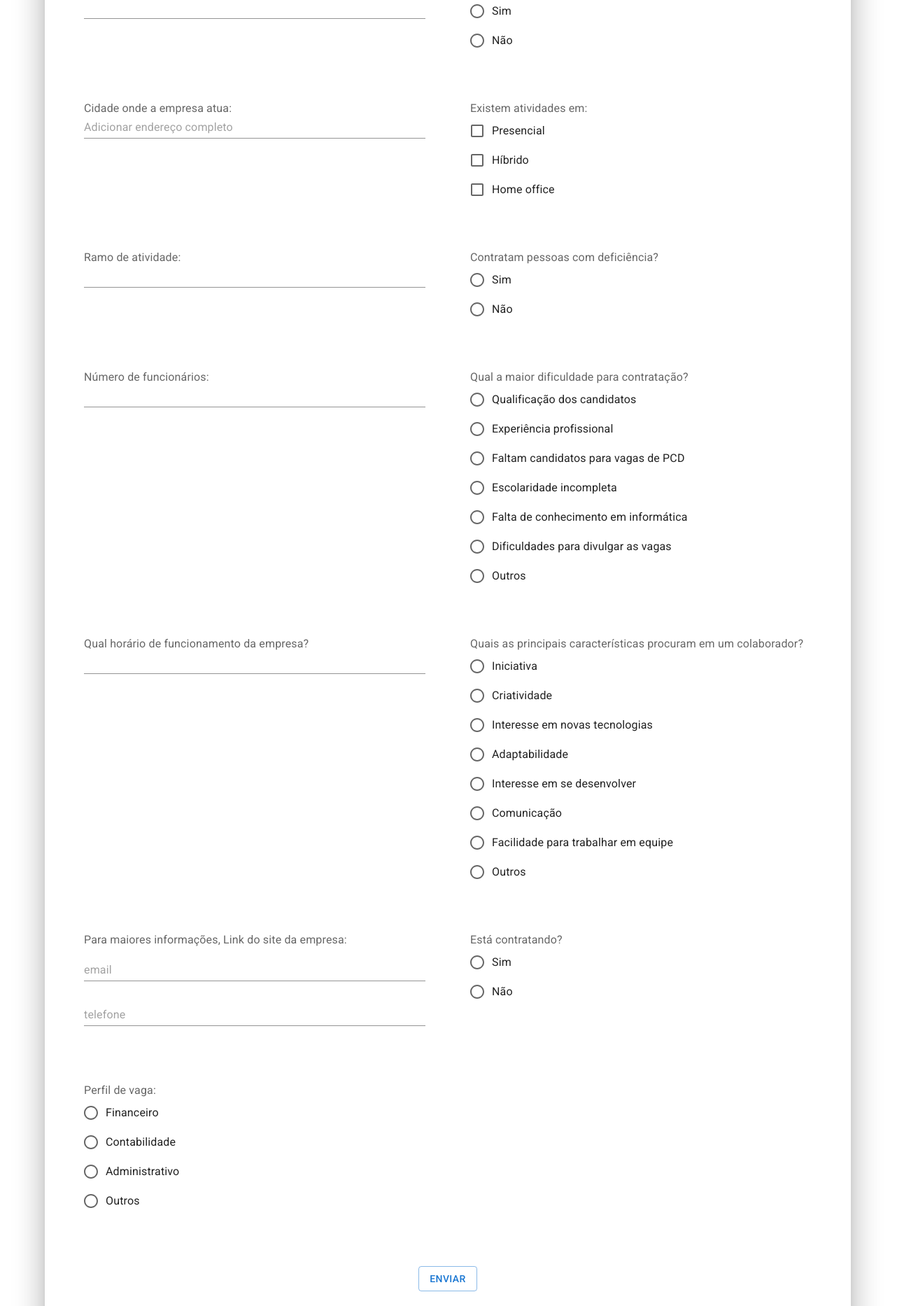
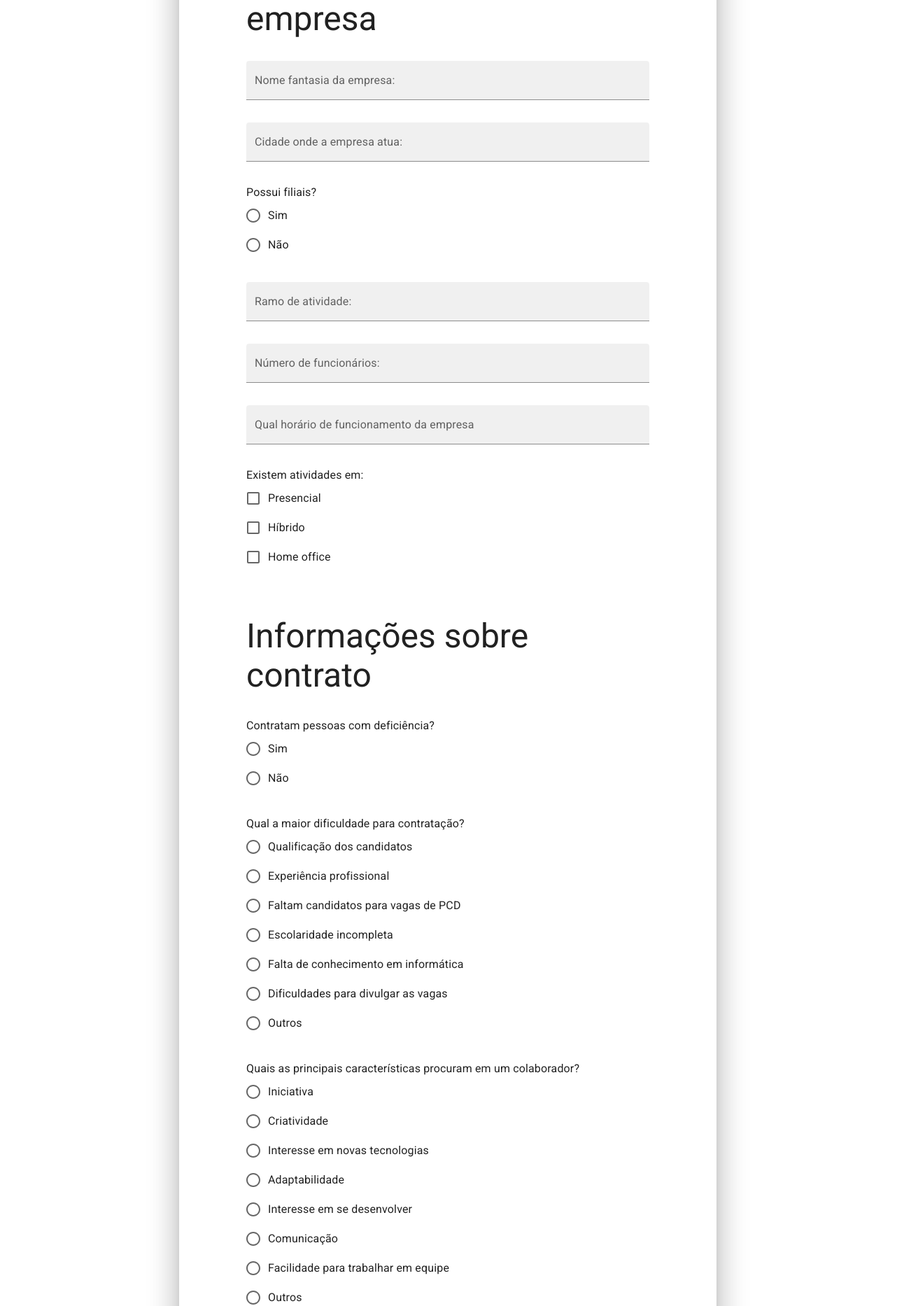
Before and after one commit to Tonny221/empresas-form, a React (Create React App) app: page / in a window 1280 px wide. Shown: the part 305-2171 px from the top of the page at 70% size, 1312 px wide, since content can reach past the window. Built offline with nearby package versions, Linux system fonts and the light colour scheme; the HTML template or start-up script is replaced by a standard one.

Commit message:
layout changes

```diff
--- a/public/index.html
+++ b/public/index.html
@@ -10,7 +10,7 @@
   <link rel="apple-touch-icon" href="%PUBLIC_URL%/logo192.png" />
   <link rel="manifest" href="%PUBLIC_URL%/manifest.json" />
   <link rel="stylesheet" href="https://fonts.googleapis.com/css?family=Roboto:300,400,500,700&display=swap" />
-  <title>React App</title>
+  <title>Empresas Parceiras</title>
 </head>
 
 <body>
--- a/src/containers/InfoData.js
+++ b/src/containers/InfoData.js
@@ -1,15 +1,27 @@
-import { Paper, Typography, styled, Container, InputLabel, TextField, Grid, RadioGroup, FormControlLabel, Radio, FormGroup, Checkbox } from '@mui/material'
+import { Paper, styled, Container, Typography, TextField, RadioGroup, FormControlLabel, Radio, FormGroup, Checkbox, Stack, Box } from '@mui/material'
 import React, { useState } from 'react'
 import SubmitBtn from '../ui/SubmitBtn';
 
 const ContentPaper = styled(Paper)(({ theme }) => ({
-    marginTop: '2rem',
-    padding: '1.5rem',
-    marginBottom: '2rem',
+    padding: '1rem',
+    [theme.breakpoints.up('sm')]: {
+        padding: '6rem'
+    },
     display: 'flex',
     flexDirection: 'column',
-    rowGap: '1.5rem'
+    [theme.breakpoints.down('sm')]: {
+        boxShadow: 'none'
+    },
+    rowGap: '4rem'
 }));
+
+const PaperContainer = styled(Box)(({ theme }) => ({
+    width: '60%',
+    [theme.breakpoints.down('sm')]: {
+        width: '100%'
+    },
+    margin: '4rem auto'
+}))
 
 const InfoData = () => {
     const [filials, setFilials] = useState(false)
@@ -59,52 +71,44 @@ const InfoData = () => {
     }
 
     return (
-        <Container>
+        <PaperContainer>
             <ContentPaper elevation={24}>
-                <Typography variant='h2' textAlign={'center'} fontSize={{ xs: '2.25rem', sm: '4rem' }}>Dados da empresa</Typography>
-                <Grid container spacing={8} p={{ xs: 1, sm: 4 }}>
-                    <Grid item xs={12} sm={6}>
-                        <InputLabel>Nome fantasia da empresa:</InputLabel>
-                        <TextField variant='standard' fullWidth />
-                    </Grid>
-                    <Grid item xs={12} sm={6}>
-                        <InputLabel>Possui filiais?</InputLabel>
+                <Stack rowGap={4}>
+                    <Typography variant='h3'>Informações sobre a empresa</Typography>
+                    <TextField variant='filled' label='Nome fantasia da empresa:' />
+                    <TextField variant='filled' label='Cidade onde a empresa atua:' placeholder='Adicionar endereço completo' />
+                    <Box>
+                        <Typography>Possui filiais?</Typography>
                         <RadioGroup>
                             <FormControlLabel control={<Radio />} value={'sim'} label='Sim' onChange={handleFilials} />
                             <FormControlLabel control={<Radio />} value={'não'} label='Não' onChange={turnFilialsOff} />
-                            {filials ? <TextField variant='standard' fullWidth placeholder='Adicionar endereço completo' /> : <></>}
+                            {filials ? <TextField variant='filled' label='Adicionar endereço completo' /> : <></>}
                         </RadioGroup>
-                    </Grid>
-                    <Grid item xs={12} sm={6}>
-                        <InputLabel>Cidade onde a empresa atua:</InputLabel>
-                        <TextField variant='standard' fullWidth placeholder='Adicionar endereço completo' />
-                    </Grid>
-                    <Grid item xs={12} sm={6}>
-                        <InputLabel>Existem atividades em:</InputLabel>
+                    </Box>
+                    <TextField variant='filled' label='Ramo de atividade:' />
+                    <TextField variant='filled' label='Número de funcionários:' />
+                    <TextField variant='filled' label='Qual horário de funcionamento da empresa' />
+                    <Box>
+                        <Typography>Existem atividades em:</Typography>
                         <FormGroup>
                             <FormControlLabel control={<Checkbox />} value={'Presencial'} label='Presencial' />
                             <FormControlLabel control={<Checkbox />} value={'Híbrido'} label='Híbrido' />
                             <FormControlLabel control={<Checkbox />} value={'Home-office'} label='Home office' />
                         </FormGroup>
-                    </Grid>
-                    <Grid item xs={12} sm={6}>
-                        <InputLabel>Ramo de atividade:</InputLabel>
-                        <TextField variant='standard' fullWidth />
-                    </Grid>
-                    <Grid item xs={12} sm={6}>
-                        <InputLabel>Contratam pessoas com deficiência?</InputLabel>
+                    </Box>
+                </Stack>
+                <Stack rowGap={4}>
+                    <Typography variant='h3'>Informações sobre contrato</Typography>
+                    <Box>
+                        <Typography>Contratam pessoas com deficiência?</Typography>
                         <RadioGroup>
                             <FormControlLabel control={<Radio />} value={'sim'} label='Sim' onChange={handlePcd} />
                             <FormControlLabel control={<Radio />} value={'não'} label='Não' onChange={turnPcdOff} />
-                            {pcd ? <TextField variant='standard' placeholder='quais?' /> : <></>}
+                            {pcd ? <TextField variant='filled' placeholder='quais?' /> : <></>}
                         </RadioGroup>
-                    </Grid>
-                    <Grid item xs={12} sm={6}>
-                        <InputLabel>Número de funcionários:</InputLabel>
-                        <TextField variant='standard' fullWidth />
-                    </Grid>
-                    <Grid item xs={12} sm={6}>
-                        <InputLabel>Qual a maior dificuldade para contratação?</InputLabel>
+                    </Box>
+                    <Box>
+                        <Typography>Qual a maior dificuldade para contratação?</Typography>
                         <RadioGroup>
                             <FormControlLabel control={<Radio />} value={'qualificação dos candidatos'} label='Qualificação dos candidatos' onChange={turnContractOff} />
                             <FormControlLabel control={<Radio />} value={'experiência profissional'} label='Experiência profissional' onChange={turnContractOff} />
@@ -113,15 +117,11 @@ const InfoData = () => {
                             <FormControlLabel control={<Radio />} value={'falta de conhecimento em informática'} label='Falta de conhecimento em informática' onChange={turnContractOff} />
                             <FormControlLabel control={<Radio />} value={'dificuldades para divulgar as vagas'} label='Dificuldades para divulgar as vagas' onChange={turnContractOff} />
                             <FormControlLabel control={<Radio />} value={'outros'} label='Outros' onChange={handleContract} />
-                            {contract ? <TextField variant='standard' /> : <></>}
+                            {contract ? <TextField variant='filled' /> : <></>}
                         </RadioGroup>
-                    </Grid>
-                    <Grid item xs={12} sm={6}>
-                        <InputLabel>Qual horário de funcionamento da empresa?</InputLabel>
-                        <TextField variant='standard' fullWidth />
-                    </Grid>
-                    <Grid item xs={12} sm={6}>
-                        <InputLabel>Quais as principais características procuram em um colaborador?</InputLabel>
+                    </Box>
+                    <Box>
+                        <Typography>Quais as principais características procuram em um colaborador?</Typography>
                         <RadioGroup>
                             <FormControlLabel control={<Radio />} value={'Iniciativa'} label='Iniciativa' onChange={turnCollabOff} />
                             <FormControlLabel control={<Radio />} value={'Criatividade'} label='Criatividade' onChange={turnCollabOff} />
@@ -131,35 +131,35 @@ const InfoData = () => {
                             <FormControlLabel control={<Radio />} value={'Comunicação'} label='Comunicação' onChange={turnCollabOff} />
                             <FormControlLabel control={<Radio />} value={'Facilidade para trabalhar em equipe'} label='Facilidade para trabalhar em equipe' onChange={turnCollabOff} />
                             <FormControlLabel control={<Radio />} value={'outros'} label='Outros' onChange={handleCollab} />
-                            {collab ? <TextField variant='standard' /> : <></>}
+                            {collab ? <TextField variant='filled' /> : <></>}
                         </RadioGroup>
-                    </Grid>
-                    <Grid item xs={12} sm={6}>
-                        <InputLabel>Para maiores informações, Link do site da empresa:</InputLabel>
-                        <TextField variant='standard' fullWidth placeholder='email' sx={{ margin: '1rem 0' }} />
-                        <TextField variant='standard' fullWidth placeholder='telefone' sx={{ margin: '1rem 0' }} />
-                    </Grid>
-                    <Grid item xs={12} sm={6}>
-                        <InputLabel>Está contratando?</InputLabel>
+                    </Box>
+                    <Box>
+                        <Typography>Está contratando?</Typography>
                         <RadioGroup>
                             <FormControlLabel control={<Radio />} value={'sim'} label='Sim' />
                             <FormControlLabel control={<Radio />} value={'não'} label='Não' />
                         </RadioGroup>
-                    </Grid>
-                    <Grid item xs={12} sm={6}>
-                        <InputLabel>Perfil de vaga:</InputLabel>
+                    </Box>
+                    <Box>
+                        <Typography>Perfil de vaga:</Typography>
                         <RadioGroup>
                             <FormControlLabel control={<Radio />} value={'Financeiro'} label='Financeiro' onChange={turnOthersOff} />
                             <FormControlLabel control={<Radio />} value={'Contabilidade'} label='Contabilidade' onChange={turnOthersOff} />
                             <FormControlLabel control={<Radio />} value={'Administrativo'} label='Administrativo' onChange={turnOthersOff} />
                             <FormControlLabel control={<Radio />} value={'Outros'} label='Outros' onChange={handleOthers} />
-                            {others ? <TextField variant='standard' fullWidth /> : <></>}
+                            {others ? <TextField variant='filled' /> : <></>}
                         </RadioGroup>
-                    </Grid>
-                </Grid>
+                    </Box>
+                </Stack>
+                <Stack rowGap={4}>
+                    <Typography>Para maiores informações, Link do site da empresa:</Typography>
+                    <TextField variant='filled' label='email' />
+                    <TextField variant='filled' label='telefone' />
+                </Stack>
                 <SubmitBtn />
             </ContentPaper>
-        </Container>
+        </PaperContainer>
     )
 }
 
--- a/src/index.css
+++ b/src/index.css
@@ -2,4 +2,5 @@ body {
   margin: 0;
   padding: 0;
   font-family: 'roboto', sans-serif;
+  box-sizing: border-box;
 }
--- a/src/ui/Header.js
+++ b/src/ui/Header.js
@@ -2,8 +2,7 @@ import { Box, Container, styled, Typography } from '@mui/material'
 import React from 'react'
 
 const HeaderBox = styled(Box)(({ theme }) => ({
-    width: '100vw',
-    backgroundColor: '#001f7d',
+    backgroundColor: 'blue',
     color: 'white',
     padding: '1rem'
 }));
--- a/src/ui/SubmitBtn.js
+++ b/src/ui/SubmitBtn.js
@@ -1,11 +1,14 @@
-import { Button, Container } from '@mui/material'
+import { Button, styled } from '@mui/material'
 import React from 'react'
+
+const Btn = styled(Button)(({ theme }) => ({
+    width: '8rem',
+    margin: '0 auto'
+}))
 
 const SubmitBtn = () => {
     return (
-        <Container sx={{display: 'flex', justifyContent: 'center', marginTop: '1rem', marginBottom: '2rem'}}>
-            <Button variant='outlined'>Enviar</Button>
-        </Container>
+        <Btn variant='contained'>Enviar</Btn>
     )
 }
 
```
